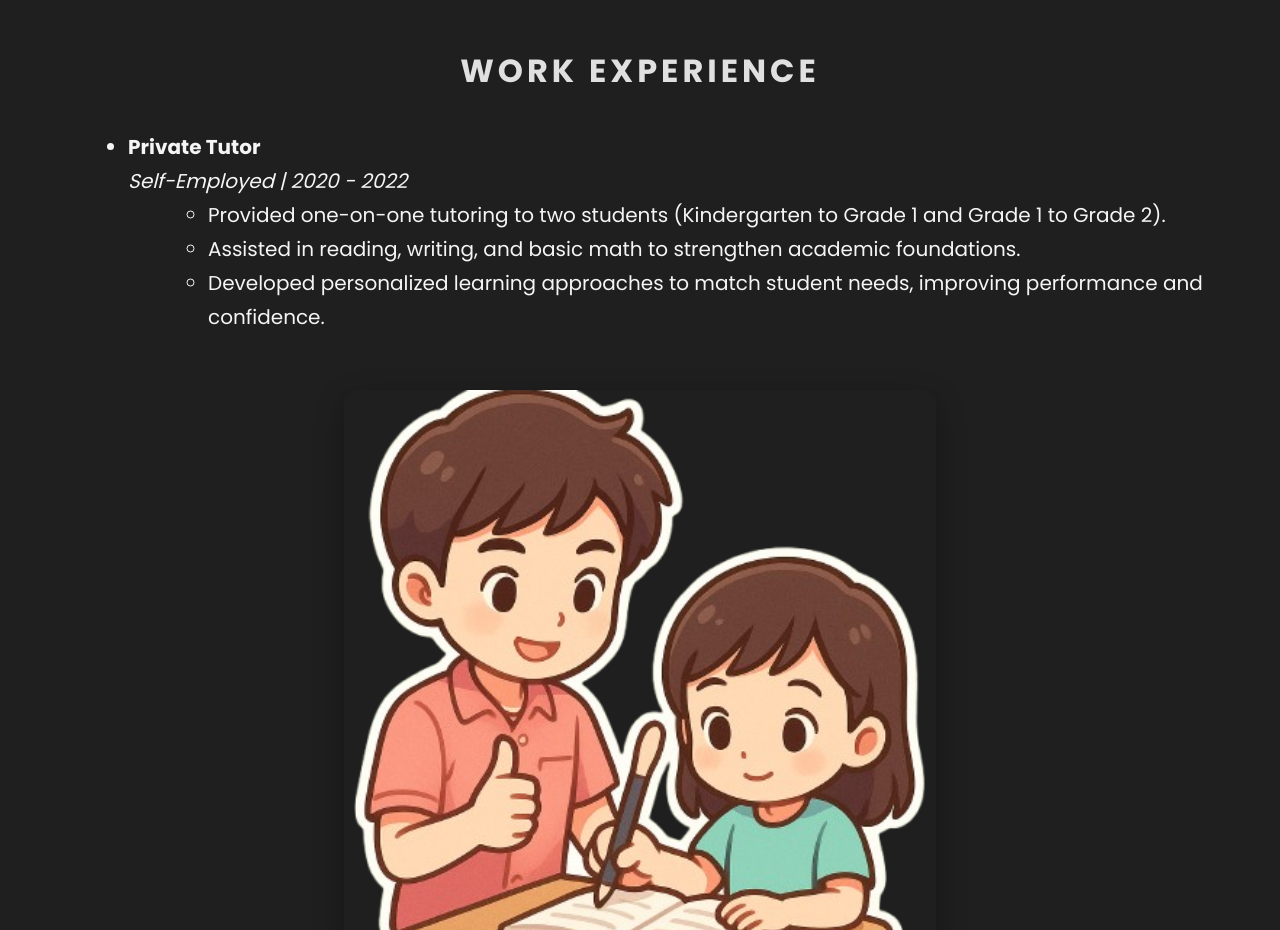
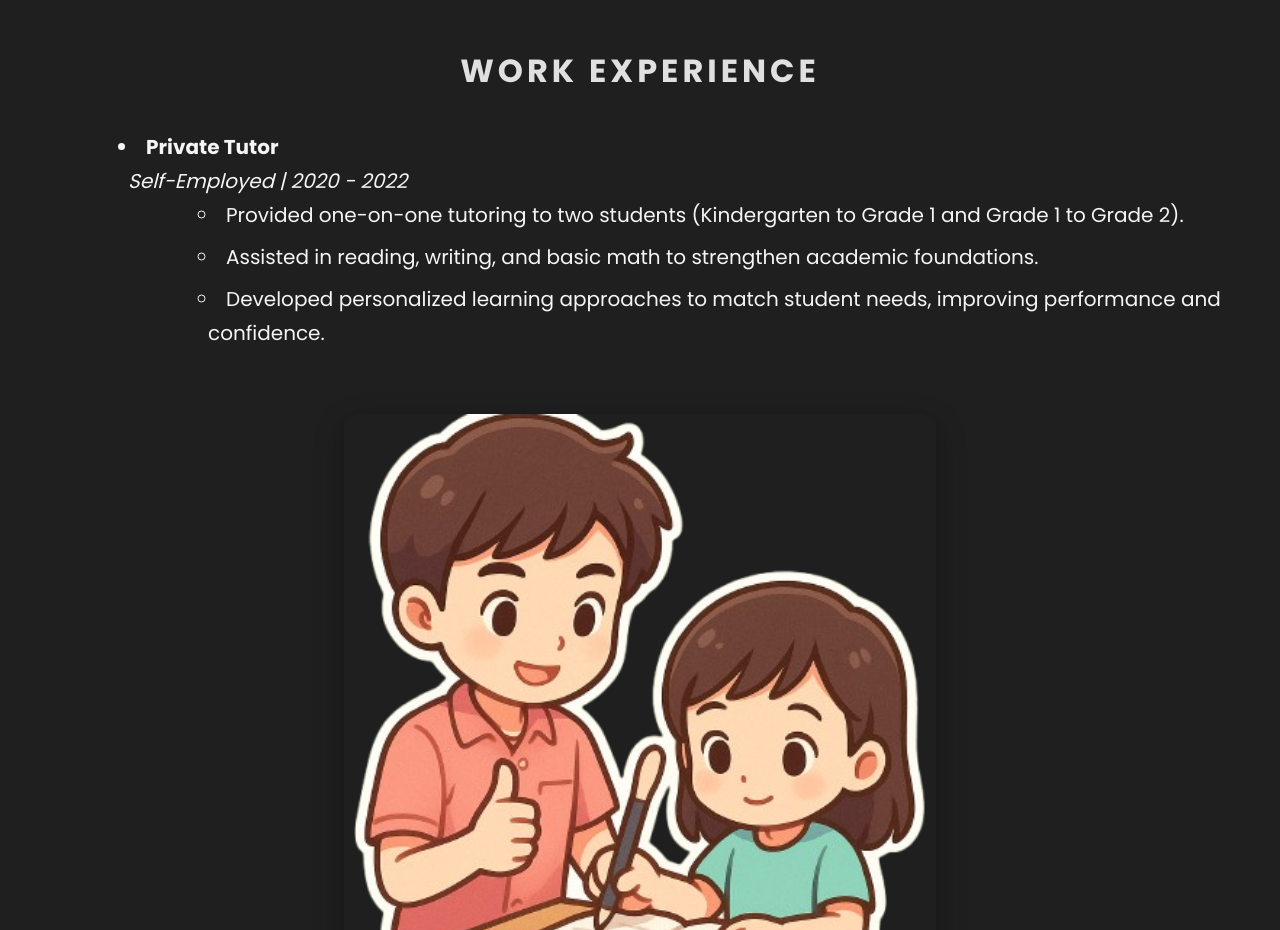
Before and after one commit to da-vincee09/Rodini-Vince-Rosario-Portfolio, a plain HTML site: page index.html in a window 1280 px wide. Shown: the part 2020-2950 px from the top of the page. Drawn offline with Linux system fonts and the light colour scheme.

Commit message:
Version 2

```diff
--- a/css/style.css
+++ b/css/style.css
@@ -111,6 +111,17 @@ h3 {
 .tutor-img img {
   max-width: 700px; /* only affects tutor.png */
   text-align: center;
+}
+
+ul {
+  list-style-position: inside; /* Moves the bullet inside the padding area */
+  padding-left: 0;             /* Removes default left padding */
+  margin-left: 0;              /* Optional: remove default margin */
+}
+
+ul li {
+  text-indent: -0.5em;         /* Adjusts the distance between bullet and text */
+  margin-bottom: 0.5rem;       /* Optional spacing between items */
 }
 
 
@@ -802,6 +813,8 @@ footer strong {
     flex-direction: column;
   }
 
+
+
   .project-card img {
     width: 100%;
     height: auto;
```
Also changed, not shown: assets/favicon.png (added).
